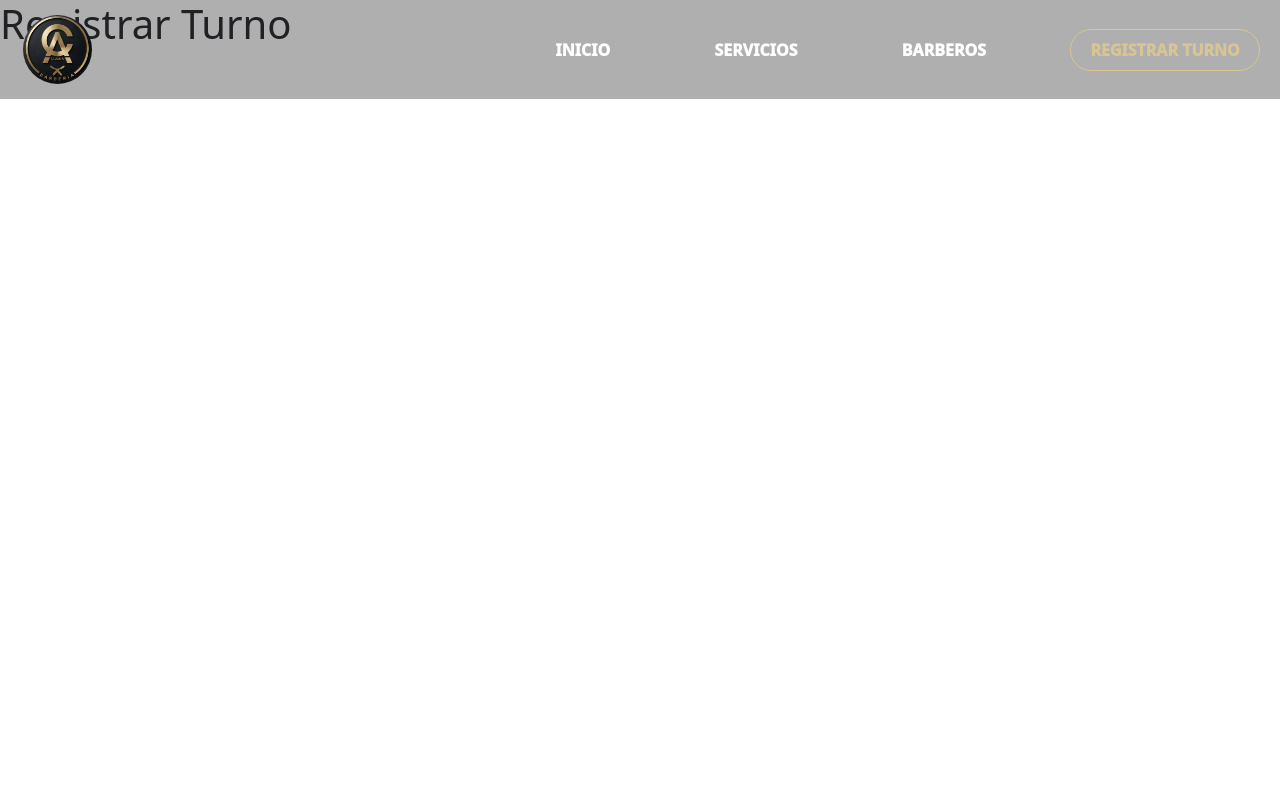
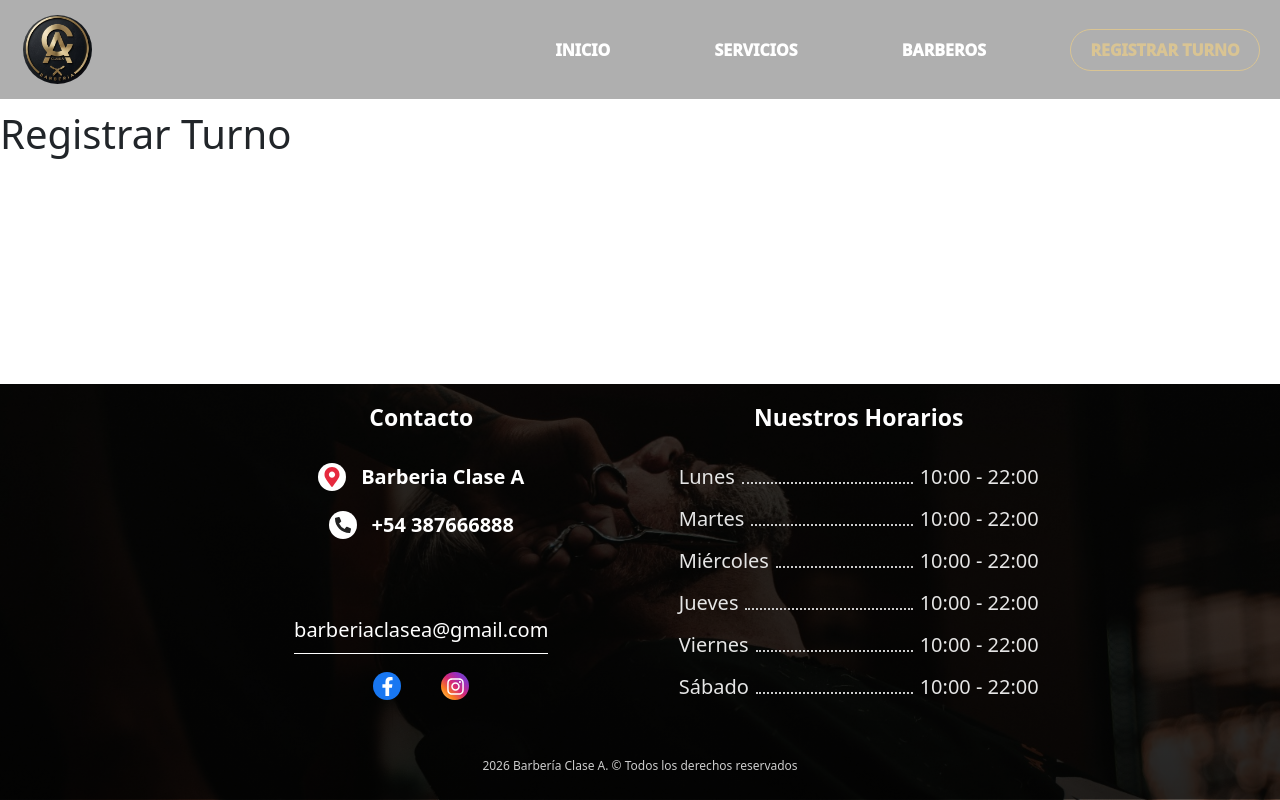
Before and after one commit to Braian436/frontend_pp, a React app: page /registrar-turno in a window 1280 px wide. Built offline with nearby package versions, Linux system fonts and the light colour scheme; the HTML template or start-up script is replaced by a standard one.

Commit message:
Cree el componente Footer con su imagen de fondo ademas se instalo react-icons para los iconos de los contactos de la organizacion

```diff
--- a/package.json
+++ b/package.json
@@ -14,6 +14,7 @@
     "react": "^19.3.1",
     "react-bootstrap": "^2.10.10",
     "react-dom": "^19.3.1",
+    "react-icons": "^5.7.0",
     "react-router-dom": "^7.18.5"
   },
   "devDependencies": {
--- a/src/App.jsx
+++ b/src/App.jsx
@@ -1,20 +1,25 @@
 import { useState } from 'react'
 import Navbar from './components/navbar/Navbar.jsx'
+import Footer from './components/footer/Footer.jsx'
 import { Routes, Route } from "react-router-dom";
+import styles from './App.module.css'
 
 function App() {
   const [count, setCount] = useState(0)
 
   return (
-    <>
+    <div className={styles.app}>
       <Navbar />
+      <main className={styles.contenido}>
         <Routes>
           <Route path="/" element={<h1>Inicio</h1>} />
           <Route path="/servicios" element={<h1>Servicios</h1>} />
           <Route path="/barberos" element={<h1>Barberos</h1>} />
           <Route path="/registrar-turno" element={<h1>Registrar Turno</h1>} />
         </Routes>
-    </>
+      </main>
+      <Footer />
+    </div>
   )
 }
 
--- /dev/null
+++ b/src/App.module.css
@@ -0,0 +1,11 @@
+
+.app {
+    display: flex;
+    flex-direction: column;
+    min-height: 100vh;
+}
+
+.contenido {
+    flex: 1;
+    padding-top: 110px;
+}
--- /dev/null
+++ b/src/components/footer/Footer.jsx
@@ -0,0 +1,101 @@
+
+import { Container, Row, Col } from "react-bootstrap";
+import { FaMapMarkerAlt, FaPhoneAlt, FaFacebookF, FaInstagram, } from "react-icons/fa";
+import styles from "./Footer.module.css";
+import FondoFooter from "../../assets/Footer_imagen.png";
+
+export default function Footer() {
+    const horarios = [ "Lunes", "Martes", "Miércoles", "Jueves", "Viernes", "Sábado", ];
+    const estiloFondo = FondoFooter ? {backgroundImage: ` linear-gradient( rgba(0, 0, 0, 0.75), rgba(0, 0, 0, 0.85) ), url("${FondoFooter}")`, } : {};
+
+    return (
+        <footer className={styles.footer} style={estiloFondo}>
+
+            <Container className={styles.contenedor}>
+
+                <Row className="justify-content-center gy-5">
+
+                    <Col xs={12} md={5} className={styles.contacto}>
+
+                        <h2 className={styles.titulo}>Contacto</h2>
+
+                        <div className={styles.datosContacto}>
+
+                        <div className={styles.dato}>
+                            <span className={styles.iconoBlanco}>
+                                <FaMapMarkerAlt className={styles.ubicacion}/>
+                            </span>
+                            <a href="https://maps.app.goo.gl/MBkYgDFP2jXBkbmg9">Barberia Clase A</a>
+                        </div>
+
+                        <div className={styles.dato}>
+                            <span className={styles.iconoBlanco}>
+                                <FaPhoneAlt />
+                            </span>
+                            <a href="tel:+54387666888">+54 387666888</a>
+                        </div>
+
+                        </div>
+
+                        <div className={styles.correo}>
+                            <a href="mailto:barberiaclasea@gmail.com">barberiaclasea@gmail.com</a>
+                        </div>
+
+                        <div className={styles.redes}>
+
+                        <a
+                            href="https://www.facebook.com/"
+                            target="_blank"
+                            rel="noopener noreferrer"
+                            className={styles.facebook}
+                            aria-label="Facebook"
+                        >
+                            <FaFacebookF />
+                        </a>
+
+                        <a
+                            href="https://www.instagram.com/"
+                            target="_blank"
+                            rel="noopener noreferrer"
+                            className={styles.instagram}
+                            aria-label="Instagram"
+                        >
+                            <FaInstagram />
+                        </a>
+
+                        </div>
+
+                    </Col>
+
+                    {/* HORARIOS */}
+                    <Col xs={12} md={5} className={styles.horarios}>
+
+                        <h2 className={styles.titulo}>Nuestros Horarios</h2>
+
+                        <div className={styles.listaHorarios}>
+
+                            {horarios.map((dia) => (
+                                <div key={dia} className={styles.filaHorario}>
+                                    <span>{dia}</span>
+                                    <span className={styles.puntos}></span>
+                                    <span>10:00 - 22:00</span>
+                                </div>
+                            ))}
+
+                        </div>
+
+                    </Col>
+
+                </Row>
+
+            </Container>
+
+        {/* COPYRIGHT */}
+        <div className={styles.copyright}>
+            {new Date().getFullYear()} Barbería Clase A.
+            {" "}© Todos los derechos reservados
+        </div>
+
+        </footer>
+    );
+}
--- /dev/null
+++ b/src/components/footer/Footer.module.css
@@ -0,0 +1,184 @@
+.footer {
+  width: 100%;
+
+  padding: 20px 20px 25px;
+  box-sizing: border-box;
+
+  display: flex;
+  flex-direction: column;
+  justify-content: space-between;
+  flex-shrink: 0;
+
+  background-size: cover;
+  background-position: center;
+  background-repeat: no-repeat;
+  overflow: hidden;
+}
+
+.contenedor {
+  max-width: 1050px;
+  width: 100%;
+}
+
+.titulo {
+  font-size: 23px;
+  font-weight: 800;
+  color: white;
+  text-align: center;
+  margin-bottom: 30px;
+}
+
+.contacto {
+  display: flex;
+  flex-direction: column;
+  align-items: center;
+}
+
+.datosContacto {
+  width: 100%;
+  max-width: 320px;
+
+  display: flex;
+  flex-direction: column;
+  align-items: center;
+  gap: 18px;
+}
+
+.dato {
+  display: flex;
+  align-items: center;
+  gap: 15px;
+  font-size: 20px;
+  color: white;
+}
+
+.dato a {
+  color: white;
+  text-decoration: none;
+  font-weight: 700;
+}
+
+.dato a:hover {
+  color: #D9C493;
+}
+
+.iconoBlanco {
+  width: 28px;
+  height: 28px;
+  background-color: white;
+  color: #222;
+
+  display: flex;
+  align-items: center;
+  justify-content: center;
+
+  border-radius: 50%;
+  flex-shrink: 0;
+  font-size: 16px;
+}
+
+.ubicacion {
+  color: #e6293e;
+  font-size: 20px;
+}
+
+.correo {
+  margin-top: 75px;
+  text-align: center;
+}
+
+.correo a {
+  color: white;
+  font-size: 20px;
+  text-decoration: none;
+
+  display: inline-block;
+  border-bottom: 1px solid white;
+  padding-bottom: 8px;
+}
+
+.correo a:hover {
+  color: #D9C493;
+  border-color: #D9C493;
+}
+
+.redes {
+  display: flex;
+  justify-content: center;
+  align-items: center;
+  gap: 40px;
+  margin-top: 18px;
+}
+
+.redes a {
+  width: 28px;
+  height: 28px;
+  border-radius: 50%;
+
+  display: flex;
+  align-items: center;
+  justify-content: center;
+
+  color: white;
+  font-size: 19px;
+  text-decoration: none;
+
+  transition: transform 0.3s ease;
+}
+
+.redes a:hover {
+  transform: translateY(-4px) scale(1.1);
+}
+
+.facebook {
+  background-color: #1877f2;
+}
+
+.instagram {
+  background: linear-gradient(
+    45deg,
+    #feda75,
+    #fa7e1e,
+    #d62976,
+    #962fbf,
+    #4f5bd5
+  );
+}
+
+.horarios {
+  display: flex;
+  flex-direction: column;
+  align-items: center;
+}
+
+.listaHorarios {
+  width: 100%;
+  max-width: 360px;
+  display: flex;
+  flex-direction: column;
+  gap: 12px;
+}
+
+.filaHorario {
+  display: flex;
+  align-items: baseline;
+  gap: 7px;
+  font-size: 20px;
+  color: #e5e5e5;
+  white-space: nowrap;
+}
+
+.puntos {
+  flex: 1;
+  min-width: 10px;
+  border-bottom: 2px dotted #cccccc;
+}
+
+.copyright {
+  width: 100%;
+  text-align: center;
+  margin-top: 55px;
+
+  color: #cccccc;
+  font-size: 12px;
+}
```
Also changed, not shown: src/App.css (deleted), src/assets/Footer_imagen.png (added), 1 other file (tests, documents, lock files or other folders). Lines whose indentation alone changed are shown as unchanged.
